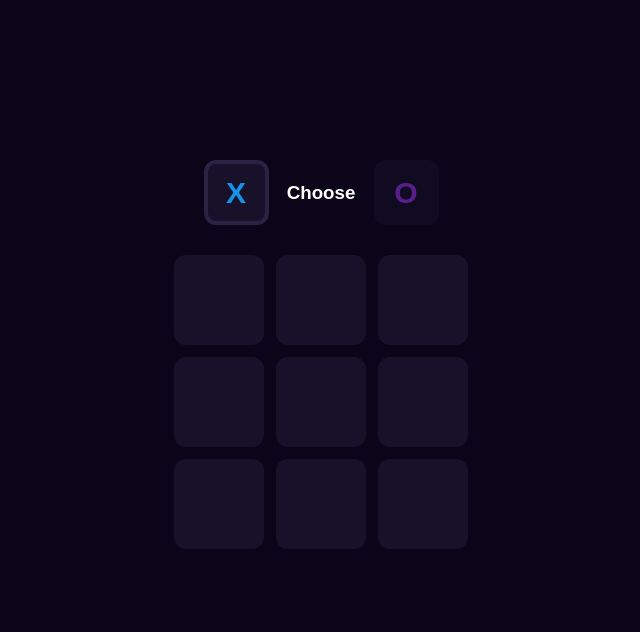
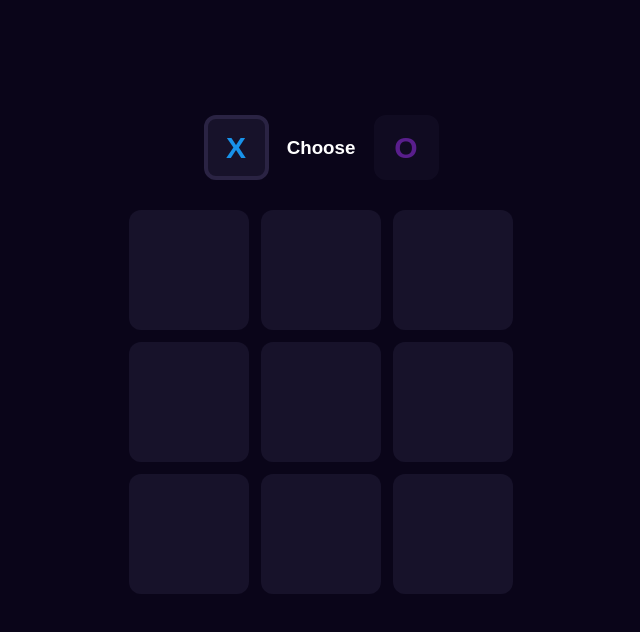
Before and after one commit to DimaCoder47/DimaTicTacToe, a plain HTML site: page index.html in a window 1280 px wide. Shown: the whole page, without its empty margins (319-959 px from the left). Drawn offline with Linux system fonts and the light colour scheme.

Commit message:
Update Skallierung auf dem Handy

```diff
--- a/style.css
+++ b/style.css
@@ -6,11 +6,20 @@
     user-select: none;
     color: white;
     -webkit-tap-highlight-color: transparent;
+    touch-action: none;
+}
+
+html, body {
+    height: 100%;
+    width: 100%;
+    overflow: hidden;
+    position: fixed;
 }
 
 main {
     background: #0A0519;
-    height: 100vh;
+    height: 100dvh;
+    width: 100vw;
     display: flex;
     flex-direction: column;
     align-items: center;
@@ -53,8 +62,8 @@
 
 #board {
     display: grid;
-    grid-template-columns: repeat(3, min(25vw, 90px));
-    grid-template-rows: repeat(3, min(25vw, 90px));
+    grid-template-columns: repeat(3, min(30vw, 120px));
+    grid-template-rows: repeat(3, min(30vw, 120px));
     gap: 12px;
 }
 
@@ -64,7 +73,7 @@
     display: flex;
     align-items: center;
     justify-content: center;
-    font-size: 40px;
+    font-size: min(15vw, 60px);
     font-weight: bold;
     cursor: pointer;
     transition: 0.3s background;
```
